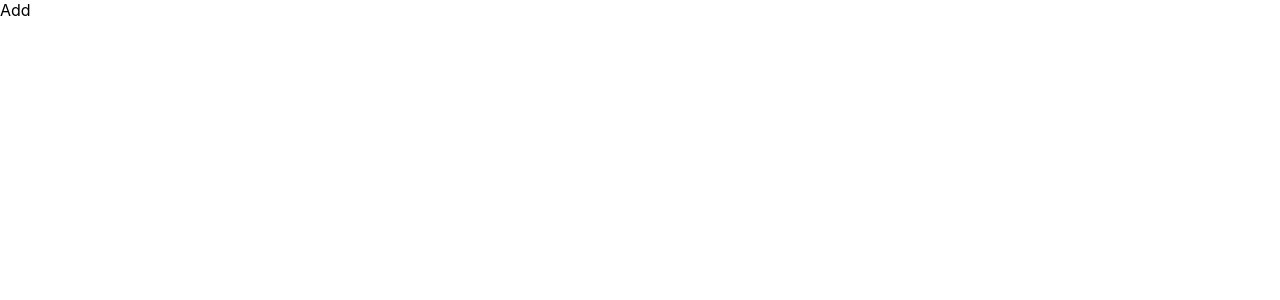
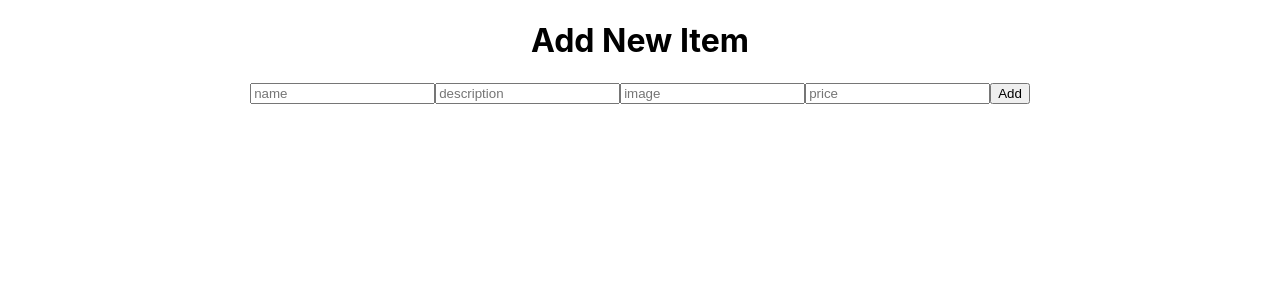
Before and after one commit to AndyParmesan/gunpla_marketplace, a React (Create React App) app in the folder frontend/: page /Add in a window 1280 px wide. Shown: the top 300 px of the page. Built offline with nearby package versions, Linux system fonts and the light colour scheme.

Commit message:
added add and styles

```diff
--- a/frontend/src/App.js
+++ b/frontend/src/App.js
@@ -7,6 +7,7 @@ import{
 import Gunpla from "./pages/Gunpla";
 import Update from "./pages/Update";
 import Add from "./pages/Add";
+import "./styles.css"
 
 function App() {
   return (
--- a/frontend/src/pages/Add.jsx
+++ b/frontend/src/pages/Add.jsx
@@ -1,8 +1,47 @@
+import axios from 'axios'
 import React from 'react'
+import { useState } from 'react'
+import { useNavigate } from 'react-router-dom'
 
 const Add =()=>{
+    const [Gunpla, setGunpla] = useState({
+        prod_name: "",
+        prod_description: "",
+        price: null,
+        image: ""
+    })
+    const navigate= useNavigate()
+
+
+    const handleChange=(e)=>{
+        setGunpla((prev)=>({...prev, [e.target.name]: e.target.value}))
+    };
+    const handleClick= async e=>{
+        e.preventDefault()
+        try{
+            await axios.post("http://localhost:8800/Gunpla",Gunpla )
+            navigate("/")
+        }catch(err){
+            console.log(err)
+        }
+    }
+
+
+
+
+
+    console.log(Gunpla)
     return(
-        <div> Add</div>
+        <div className='form'>
+        <h1> Add New Item </h1>
+        <input type="text" placeholder='name' onChange={handleChange} name="prod_name"/>
+        <input type="text" placeholder='description' onChange={handleChange} name="prod_description"/>
+        <input type="text" placeholder='image' onChange={handleChange} name="image"/>
+        <input type="number" placeholder='price' onChange={handleChange} name="price"/>
+
+
+        <button onClick={handleClick}>Add</button>
+        </div>
     )
 }
 
--- a/frontend/src/pages/Gunpla.jsx
+++ b/frontend/src/pages/Gunpla.jsx
@@ -22,12 +22,12 @@ const Gunpla =()=>{
         <div>
             <h1> Gunpla Model MarketPlace</h1>
             <div classname= 'Gunpla'>
-                {Gunpla.map((Gunpla)=>(
-                    <div className='Gunpla' key={Gunpla.id}>
-                    {Gunpla.image && <img src={Gunpla.img} alt=""></img>}
+                {Gunpla.map((Gunplas)=>(
+                    <div className='Gunplas' key={Gunplas.id}>
+                    {Gunplas.image && <img src={Gunplas.img} alt=""></img>}
                     <h2> {Gunpla.prod_name}</h2>
-                    <p> {Gunpla.prod_description}</p>
-                    <span> {Gunpla.price}</span>
+                    <p> {Gunplas.prod_description}</p>
+                    <span> {Gunplas.price}</span>
 
                     </div>
                 ))}
--- /dev/null
+++ b/frontend/src/styles.css
@@ -0,0 +1,17 @@
+.App {
+    height: 100vh;
+    padding: 0 100px;
+    display: flex;
+    flex-direction: column; /* Stacks children vertically */
+    justify-content: flex-start; /* Align items to the top */
+    text-align: center;
+}
+
+.Gunpla {
+    display: flex;
+    flex-wrap: wrap; /* Ensures child elements wrap if needed */
+}
+
+.Gunplas {
+    flex: 1;
+}
```
Also changed, not shown: 1 other file (tests, documents, lock files or other folders).
